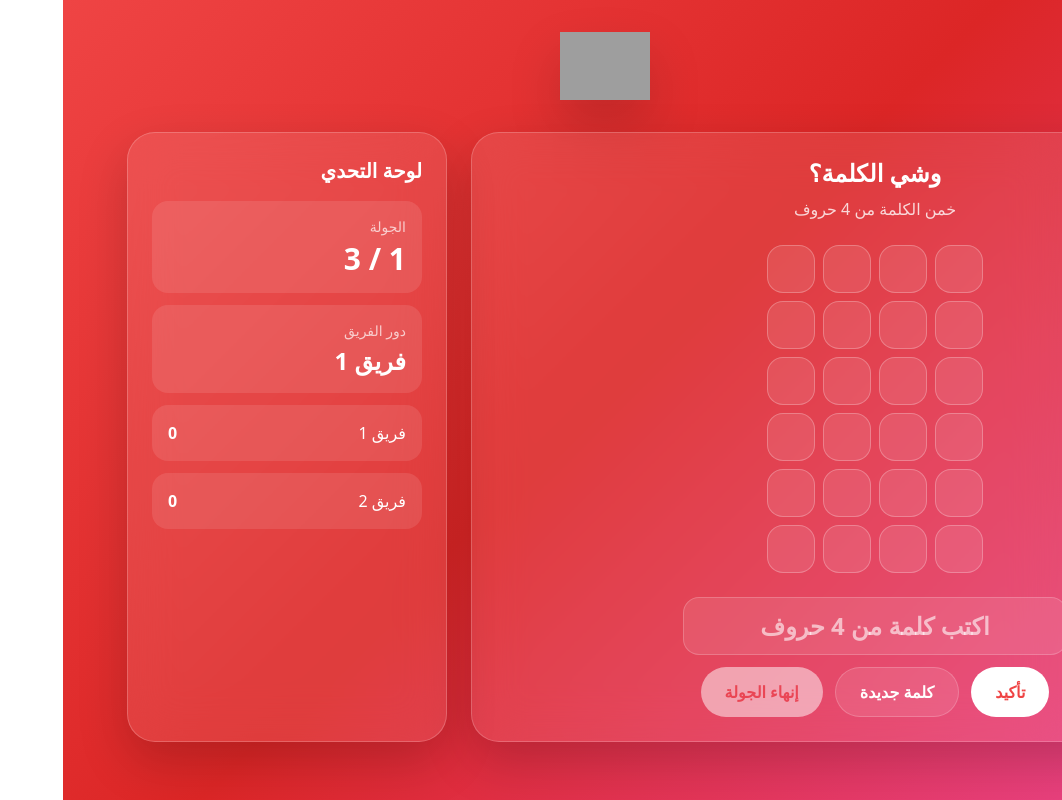
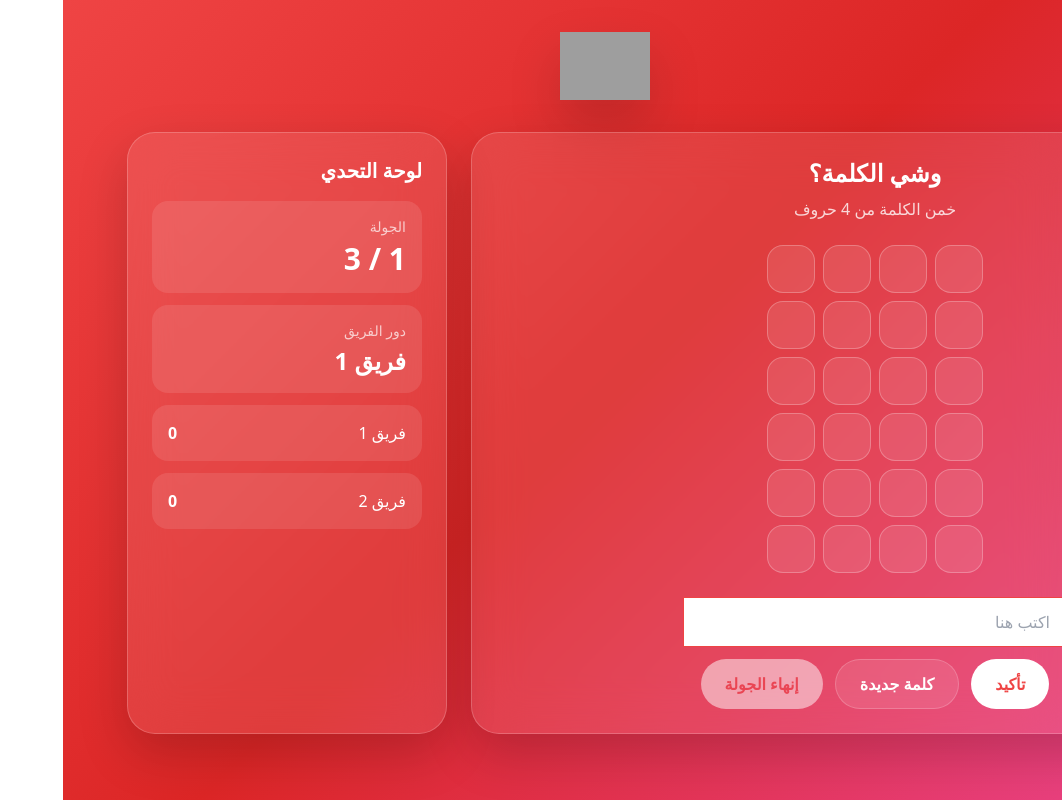
Before and after one commit to heelpeeri/khalnelab, a Next.js app: page /match in a window 1280 px wide. Both pictures are taken after a click on the button "ابدأ اللعب". Shown: the whole page, without its empty margins (218-1280 px from the left). Built offline with nearby package versions, Linux system fonts and the light colour scheme; grey boxes are pictures that could not be loaded.

Commit message:
Update page.tsx

```diff
--- a/src/app/match/page.tsx
+++ b/src/app/match/page.tsx
@@ -114,20 +114,10 @@ function WordGame({
       <div className="mt-6 flex flex-col items-center gap-3">
 <input
   type="text"
-  dir="rtl"
-  inputMode="text"
-  autoComplete="off"
-  autoCorrect="off"
-  spellCheck={false}
-  maxLength={answer.length}
   value={current}
-  onChange={(e) => {
-    const value = e.target.value.replace(/\s/g, "");
-    setCurrent(value);
-  }}
-  disabled={false}
-  placeholder={`اكتب كلمة من ${answer.length} حروف`}
-  className="w-full max-w-sm rounded-2xl border border-white/20 bg-white/10 px-4 py-3 text-center text-2xl font-black text-white outline-none placeholder:text-white/60 disabled:opacity-50"
+  onChange={(e) => setCurrent(e.target.value)}
+  placeholder="اكتب هنا"
+  className="w-full max-w-sm border border-red-500 bg-white px-4 py-3 text-black"
 />
 
         <div className="flex flex-wrap justify-center gap-3">
```
